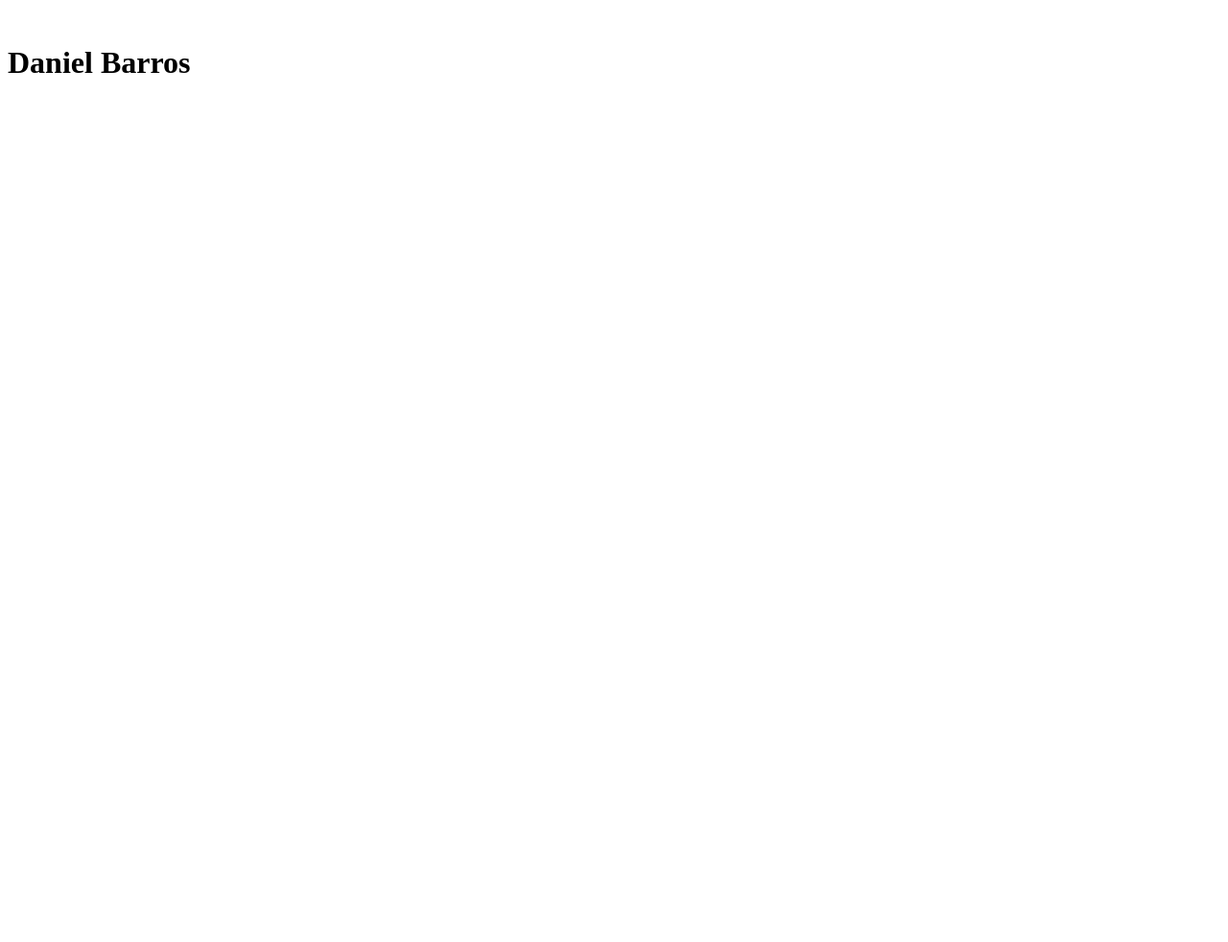
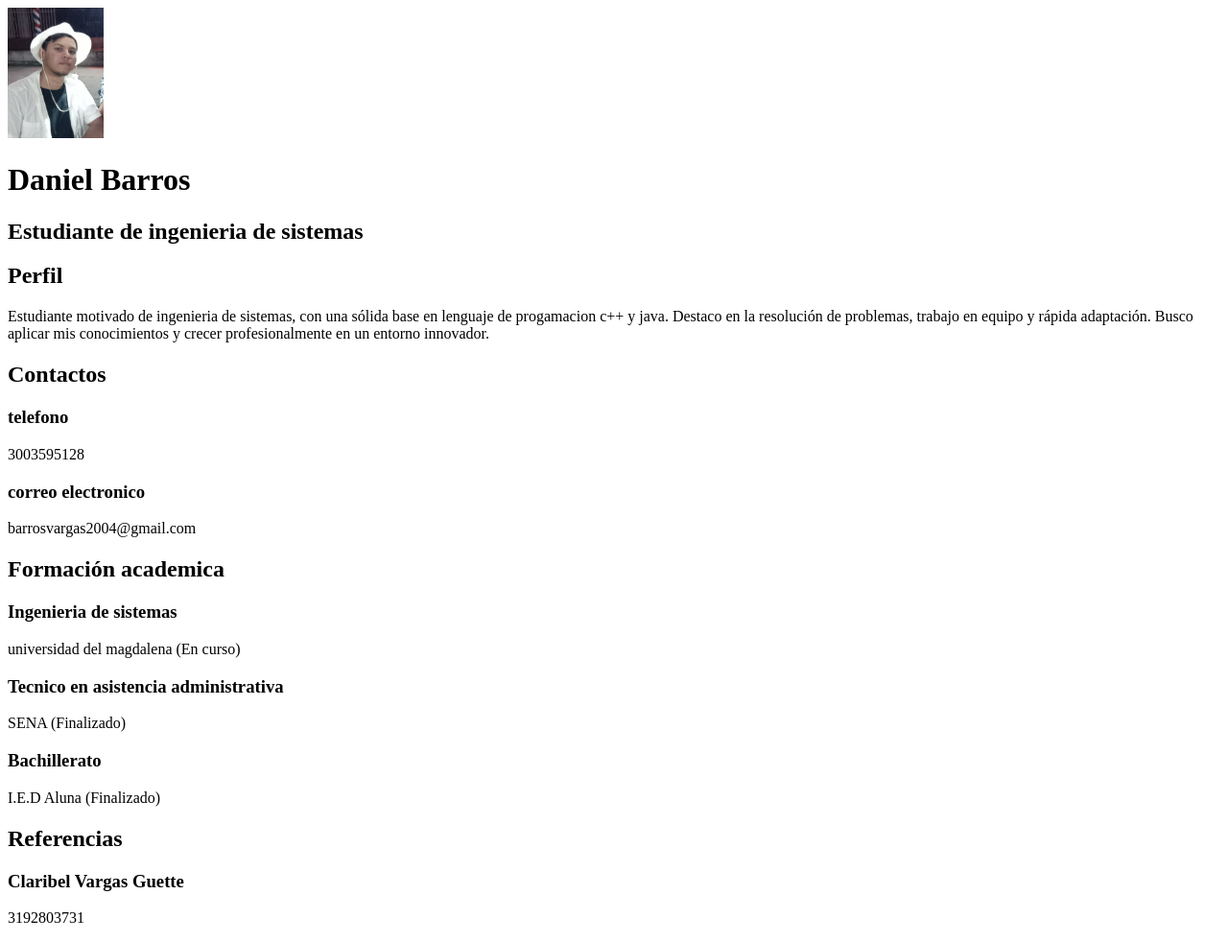
Before and after one commit to DannelBA/hoja-de-vida, a plain HTML site: page index.html in a window 1280 px wide. Shown: the whole page at 96% size. Before the commit the page ends 800 px from the top, so only its background shows below. Drawn offline with Linux system fonts and the light colour scheme.

Commit message:
estructura de la pagina

```diff
--- a/index.html
+++ b/index.html
@@ -7,8 +7,34 @@
 </head>
 <body>
     <header>
-        <img src="" alt="">
+        <img src="https://github.com/DannelBA/hoja-de-vida/blob/main/recursos/fotoPerfil.jpg?raw=true" alt="Foto de perfil" width="100px">
         <h1>Daniel Barros</h1>
+        <h2>Estudiante de ingenieria de sistemas</h2>
     </header>
+    <div class="Perfil">
+        <h2>Perfil</h2>
+        <p>Estudiante motivado de ingenieria de sistemas, con una sólida base en lenguaje de progamacion c++ y java. Destaco en la resolución de problemas, trabajo en equipo y rápida adaptación. Busco aplicar mis conocimientos y crecer profesionalmente en un entorno innovador.</p>
+    </div>
+    <div class="Contactos">
+        <h2>Contactos</h2>
+        <h3>telefono</h3>
+        <p>3003595128</p>
+        <h3>correo electronico</h3>
+        <p>barrosvargas2004@gmail.com</p>
+    </div>
+    <div class="Formacion academica">
+        <h2>Formación academica</h2>
+        <h3>Ingenieria de sistemas</h3>
+        <p>universidad del magdalena (En curso)</p>
+        <h3>Tecnico en asistencia administrativa</h3>
+        <p>SENA (Finalizado)</p>
+        <h3>Bachillerato</h3>
+        <p>I.E.D Aluna (Finalizado)</p>
+    </div>
+    <div class="Referencias">
+        <h2>Referencias</h2>
+        <h3>Claribel Vargas Guette</h3>
+        <p>3192803731</p>
+    </div>
 </body>
 </html>
```
